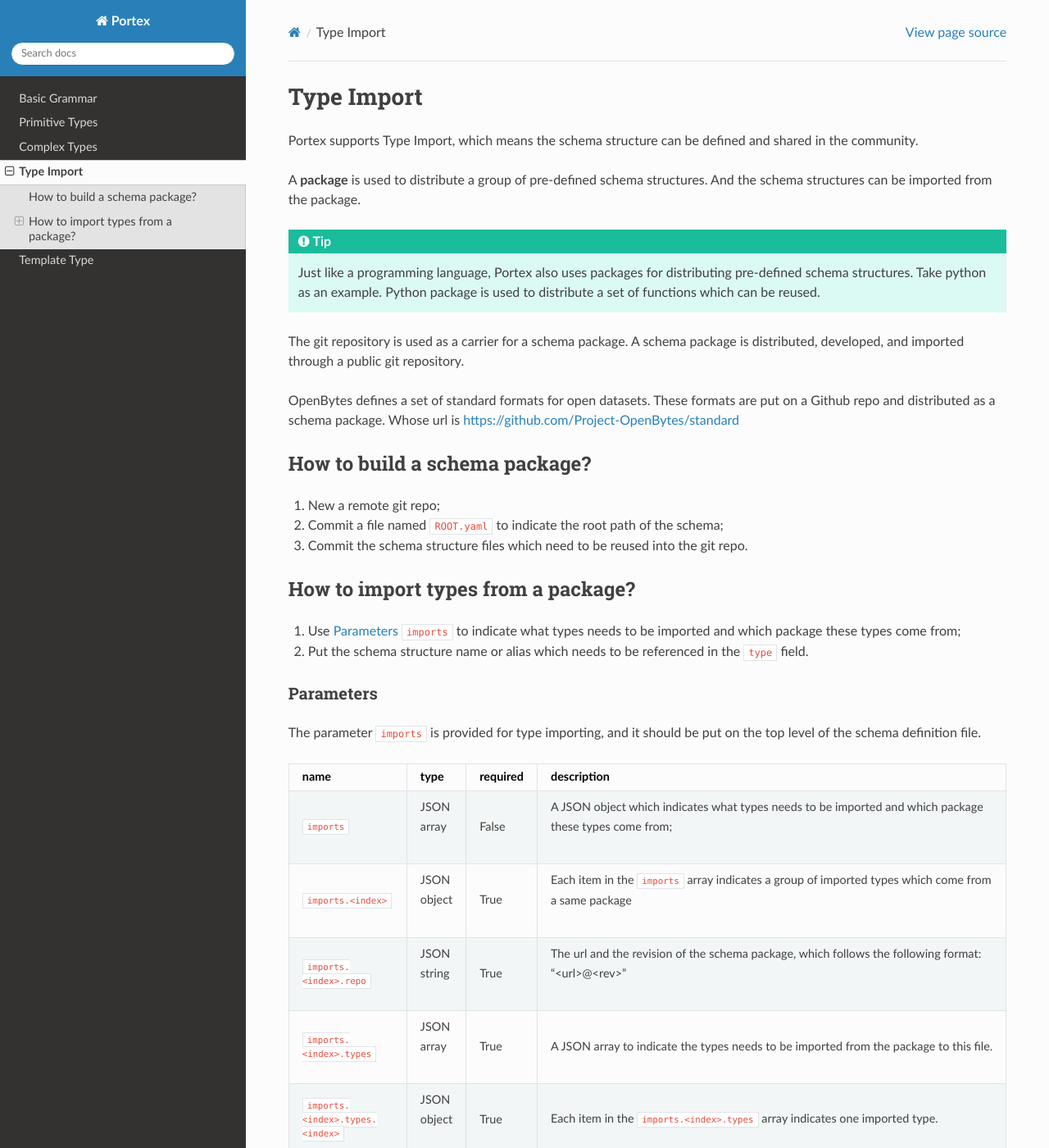
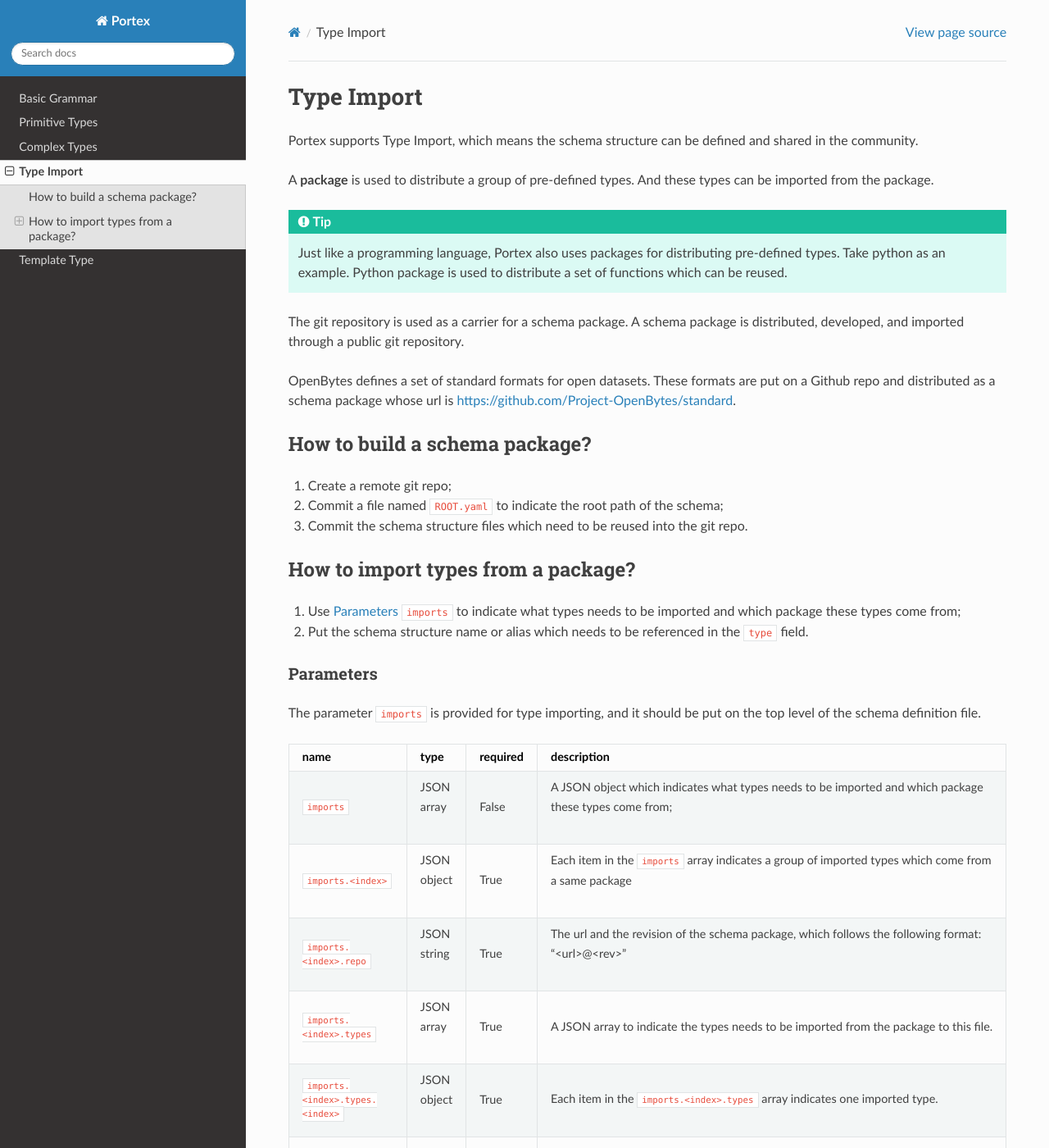
Before and after one commit to Project-OpenBytes/portex, a Sphinx documentation site: the page built from docs/source/schema/type_import.rst, in a window 1280 px wide and 1400 px high. Shown: the whole window at 82% size. Built offline with Sphinx 7.4.7 and the Read the Docs theme 2.0.0, drawn with Linux system fonts in a browser that asks for light colours; some of the changed text lies outside the part shown.

Commit message:
docs: refine the grammars in "type_import.rst"

```diff
--- a/docs/source/schema/type_import.rst
+++ b/docs/source/schema/type_import.rst
@@ -5,26 +5,26 @@
 Portex supports Type Import, which means the schema structure can be defined and shared in the
 community.
 
-A **package** is used to distribute a group of pre-defined schema structures. And the schema
-structures can be imported from the package.
+A **package** is used to distribute a group of pre-defined types. And these types can be imported
+from the package.
 
 .. tip::
 
-   Just like a programming language, Portex also uses packages for distributing pre-defined schema
-   structures. Take python as an example. Python package is used to distribute a set of functions
-   which can be reused.
+   Just like a programming language, Portex also uses packages for distributing pre-defined types.
+   Take python as an example. Python package is used to distribute a set of functions which can be
+   reused.
 
 The git repository is used as a carrier for a schema package. A schema package is distributed,
 developed, and imported through a public git repository.
 
 OpenBytes defines a set of standard formats for open datasets. These formats are put on a Github
-repo and distributed as a schema package. Whose url is https://github.com/Project-OpenBytes/standard
+repo and distributed as a schema package whose url is https://github.com/Project-OpenBytes/standard.
 
 ********************************
  How to build a schema package?
 ********************************
 
-#. New a remote git repo;
+#. Create a remote git repo;
 #. Commit a file named ``ROOT.yaml`` to indicate the root path of the schema;
 #. Commit the schema structure files which need to be reused into the git repo.
 
@@ -101,18 +101,18 @@
 
       -  |  The alias of the imported type. If this field is given, it will replace the
          |  ``imports.types.<index>.name`` as the unique identifier of the imported type.
-         |  This field is useful for solving the type name conflicts in different package.
+         |  This field is useful for solving the type name conflicts in different packages.
 
 .. _dot-grammar:
 
 Dot Grammar
 ===========
 
-The **doc grammar** is used for referencing pre-defined schema structures.
+The **doc grammar** is used for referencing pre-defined type.
 
 Dot grammar is:
 
-#. Base on the file path of the schema structure file;
+#. Based on the file path of the schema structure file;
 #. Use dot ``.`` to replace the file separator ( ``/`` for Linux and ``\`` for Windows);
 #. Remove the file extension.
 
@@ -126,13 +126,13 @@
    │   └── Vector3D.yaml
    └── ROOT.yaml    # the ROOT.yaml file is used to indicate the root of the schema package.
 
-The schema file ``geometry/Vector2D.yaml`` needs to be changed to ``geometry.Vector2D`` for
+The schema file ``geometry/Vector2D.yaml`` needs to be written as ``geometry.Vector2D`` for
 referencing.
 
 Example
 =======
 
-For example, two pre-defined types ``Vector2D`` and ``Vector3D`` needs to be imported from a Github
+For example, two pre-defined types ``Vector2D`` and ``Vector3D`` need to be imported from a Github
 repo, whose url is https://github.com/Project-OpenBytes/standard and the tag is ``v1.0.0``.
 
 The repo file structure is:
@@ -157,8 +157,9 @@
        types:
          - name: geometry.Vector2D                                 # Use "dot grammar" to point out
                                                                    # the type defined in
-                                                                   # "geometry/Vector2D.yaml" needs
-                                                                   # to be imported to this file.
+                                                                   # "geometry/Vector2D.yaml" that
+                                                                   # needs to be imported to this
+                                                                   # file.
          - name: geometry.Vector3D
            alias: Vector3D                                         # Use "alias" field to rename the
                                                                    # imported type. "alias" will
```
